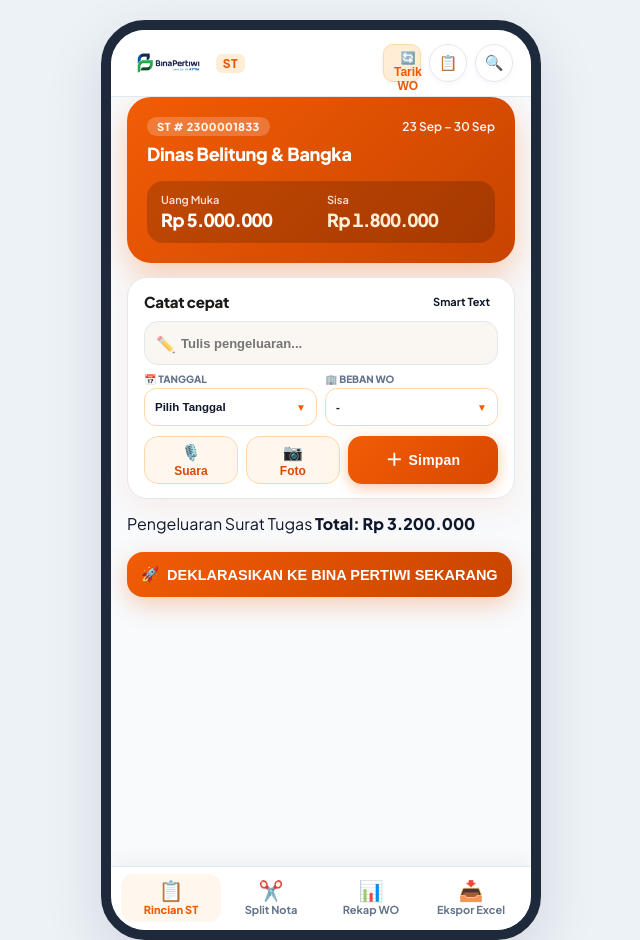
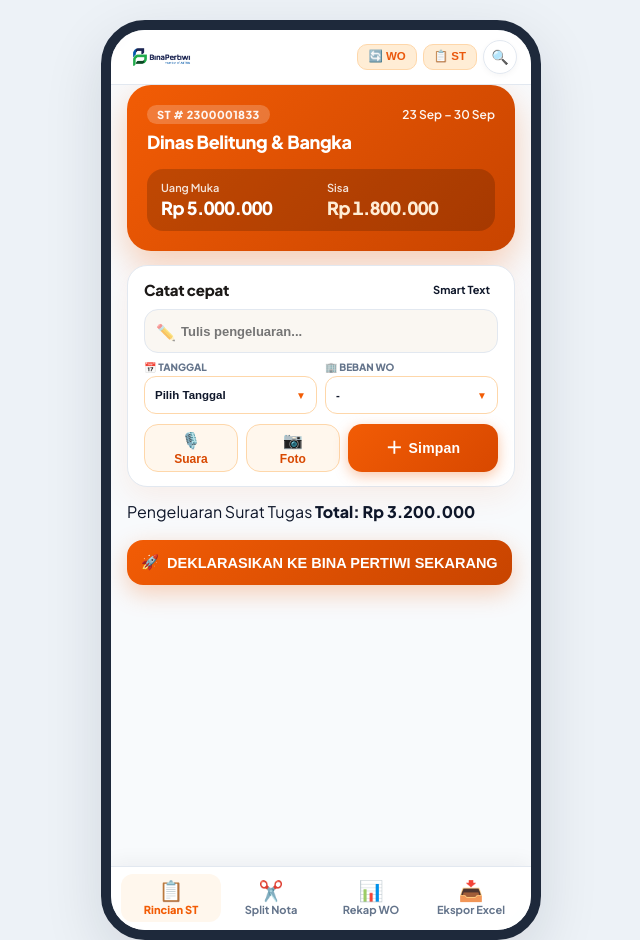
Before and after one commit to roqimon/ST, a website: page public/index.html in a window 1280 px wide. Shown: the top 940 px of the page, without its empty margins (319-959 px from the left). Drawn offline with Linux system fonts and the light colour scheme; no server answers.

Commit message:
fix: ringkas tombol header jadi WO dan ST agar pas di container tanpa overflow

```diff
--- a/public/index.html
+++ b/public/index.html
@@ -16,13 +16,12 @@
   <!-- Top Bar -->
   <header class="top-bar">
     <div class="brand-wrap" style="display:flex; align-items:center; gap:8px;">
-      <img src="bp_logo.png" alt="Bina Pertiwi" style="height:28px; width:auto; object-fit:contain;" />
-      <span style="font-size:12px; font-weight:800; color:#ea580c; background:#ffedd5; padding:2px 7px; border-radius:6px; letter-spacing:0.5px;">ST</span>
+      <img src="bp_logo.png" alt="Bina Pertiwi" style="height:26px; width:auto; object-fit:contain;" />
     </div>
-    <div class="top-actions">
-      <button class="icon-btn" id="btn-sync-bp" title="Tarik WO dari Bina Pertiwi" style="background: #ffedd5; color: #ea580c; font-weight: 800; font-size: 12px; padding: 6px 10px; border-radius: 10px; border: 1px solid #fed7aa;">🔄 Tarik WO</button>
-      <button class="icon-btn" id="btn-st-list" title="Pilih Surat Tugas">📋</button>
-      <button class="icon-btn" id="btn-master-wo" title="Pencarian Master WO">🔍</button>
+    <div class="top-actions" style="display:flex; align-items:center; gap:6px;">
+      <button class="top-pill-btn" id="btn-sync-bp" title="Tarik WO dari Bina Pertiwi">🔄 WO</button>
+      <button class="top-pill-btn" id="btn-st-list" title="Pilih Surat Tugas">📋 ST</button>
+      <button class="icon-btn" id="btn-master-wo" title="Pencarian Master WO" style="width:34px; height:34px; font-size:14px;">🔍</button>
     </div>
   </header>
 
--- a/public/style.css
+++ b/public/style.css
@@ -68,7 +68,7 @@ body {
 
 /* Header Minimalist */
 .top-bar {
-  padding: 14px 18px;
+  padding: 10px 14px;
   display: flex;
   justify-content: space-between;
   align-items: center;
@@ -78,6 +78,42 @@ body {
   backdrop-filter: blur(10px);
   z-index: 20;
   border-bottom: 1px solid var(--line);
+}
+
+.brand-wrap {
+  display: flex;
+  align-items: center;
+  gap: 8px;
+  flex-shrink: 0;
+}
+
+.top-actions {
+  display: flex;
+  align-items: center;
+  gap: 6px;
+  flex-shrink: 0;
+}
+
+.top-pill-btn {
+  background: #ffedd5;
+  color: #ea580c;
+  font-weight: 800;
+  font-size: 11.5px;
+  padding: 6px 10px;
+  border-radius: 10px;
+  border: 1px solid #fed7aa;
+  cursor: pointer;
+  display: inline-flex;
+  align-items: center;
+  gap: 4px;
+  line-height: 1;
+  transition: all 0.15s ease;
+  white-space: nowrap;
+}
+
+.top-pill-btn:active {
+  transform: scale(0.96);
+  background: #fed7aa;
 }
 
 .brand-title {
```
